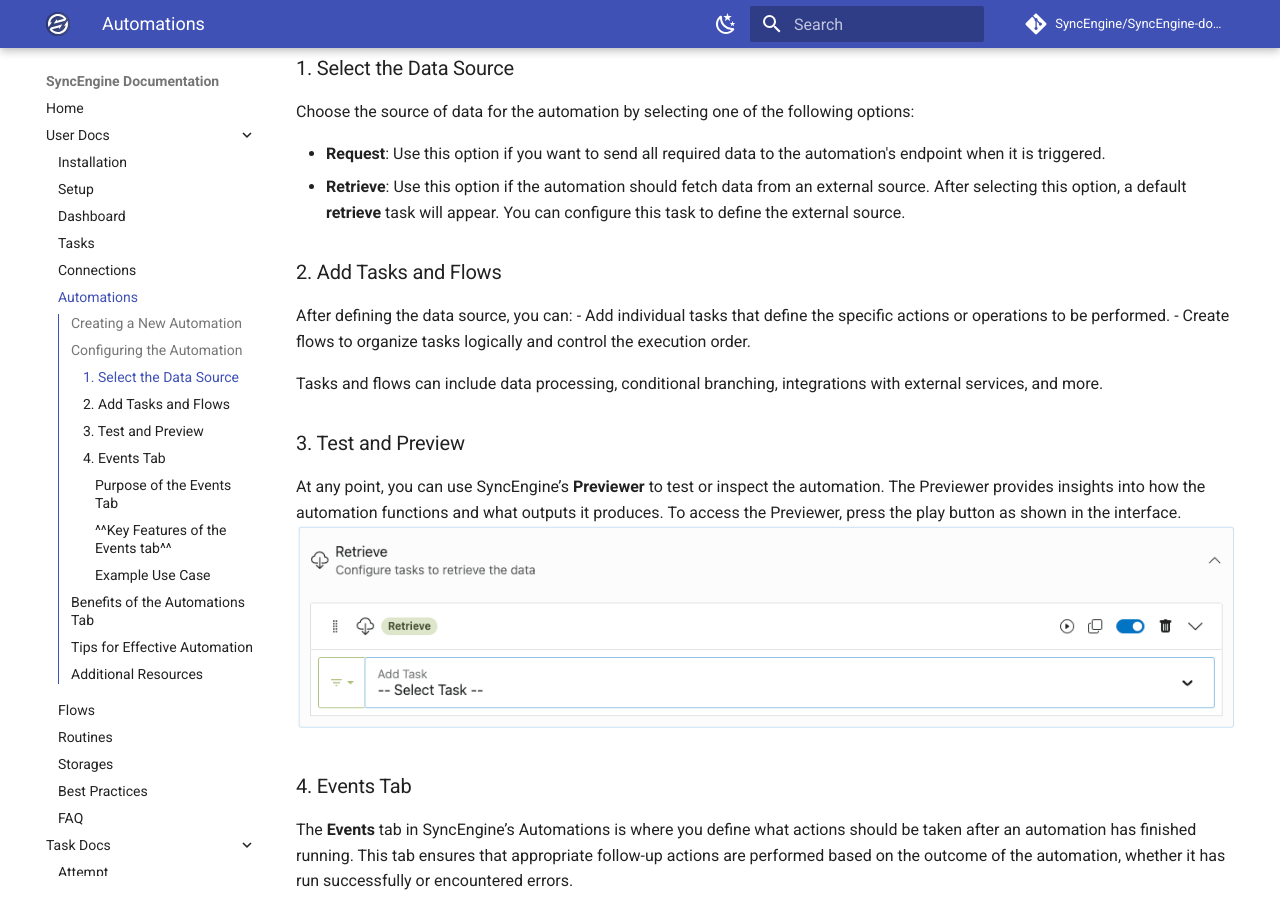
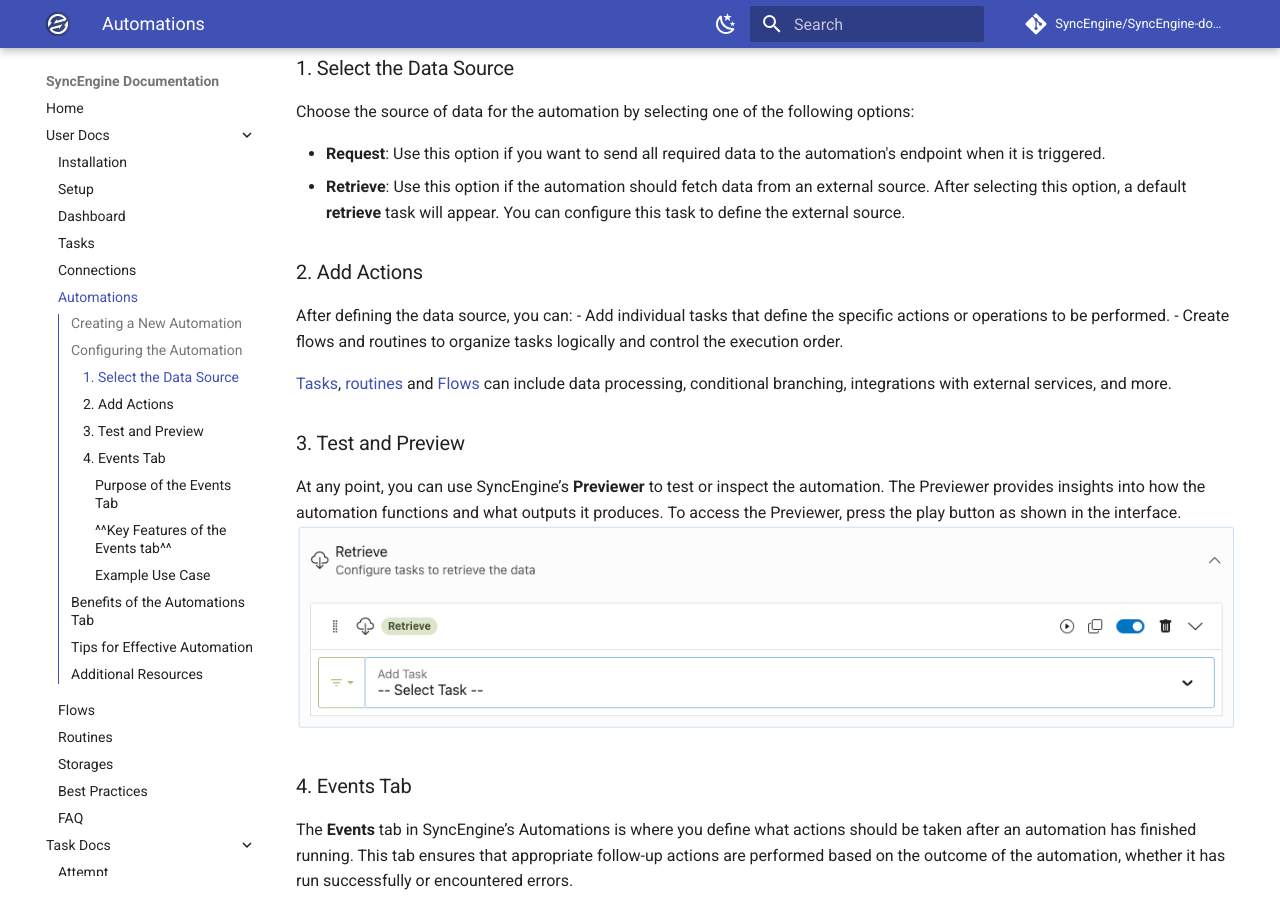
Before and after one commit to SyncEngine/docs, an MkDocs documentation site: the page built from docs/user/automations.md, in a window 1280 px wide and 900 px high, scrolled down 629 px. Built offline with MkDocs 1.6.1 and Material for MkDocs 9.7.7, drawn with Linux system fonts in a browser that asks for light colours; comment, search, counter and statistics services are not loaded.

Commit message:
Mention actions and reference to flows, routines and tasks

```diff
--- a/docs/user/automations.md
+++ b/docs/user/automations.md
@@ -22,12 +22,12 @@ Choose the source of data for the automation by selecting one of the following o
 - **Request**: Use this option if you want to send all required data to the automation's endpoint when it is triggered.
 - **Retrieve**: Use this option if the automation should fetch data from an external source. After selecting this option, a default **retrieve** task will appear. You can configure this task to define the external source.
 
-### 2. Add Tasks and Flows
+### 2. Add Actions
 After defining the data source, you can:
 - Add individual tasks that define the specific actions or operations to be performed.
-- Create flows to organize tasks logically and control the execution order.
+- Create flows and routines to organize tasks logically and control the execution order.
 
-Tasks and flows can include data processing, conditional branching, integrations with external services, and more.
+[Tasks](tasks.md), [routines](routines.md) and [Flows](flows.md) can include data processing, conditional branching, integrations with external services, and more.
 
 ### 3. Test and Preview
 At any point, you can use SyncEngine’s **Previewer** to test or inspect the automation. The Previewer provides insights into how the automation functions and what outputs it produces. To access the Previewer, press the play button as shown in the interface.
```
